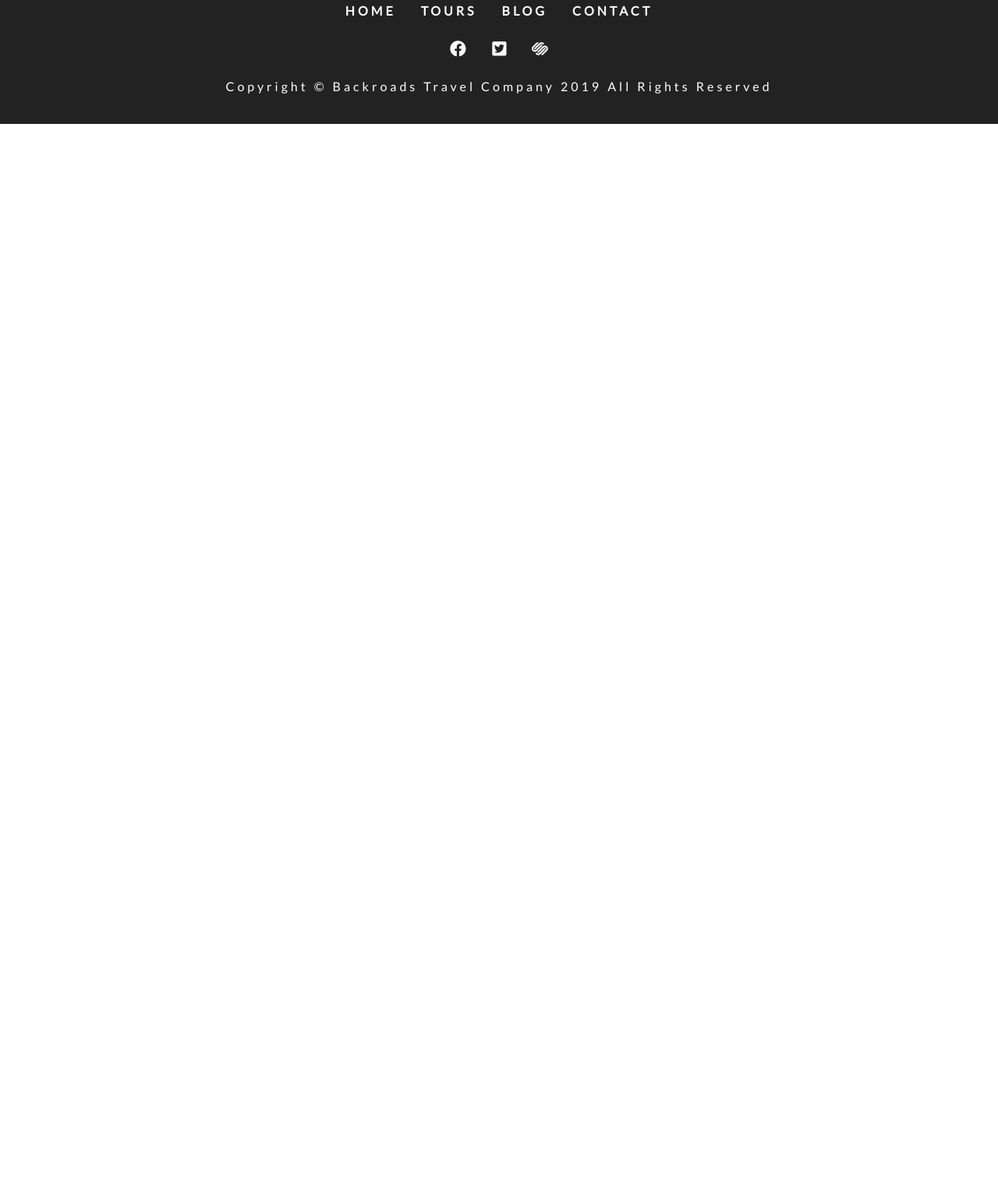
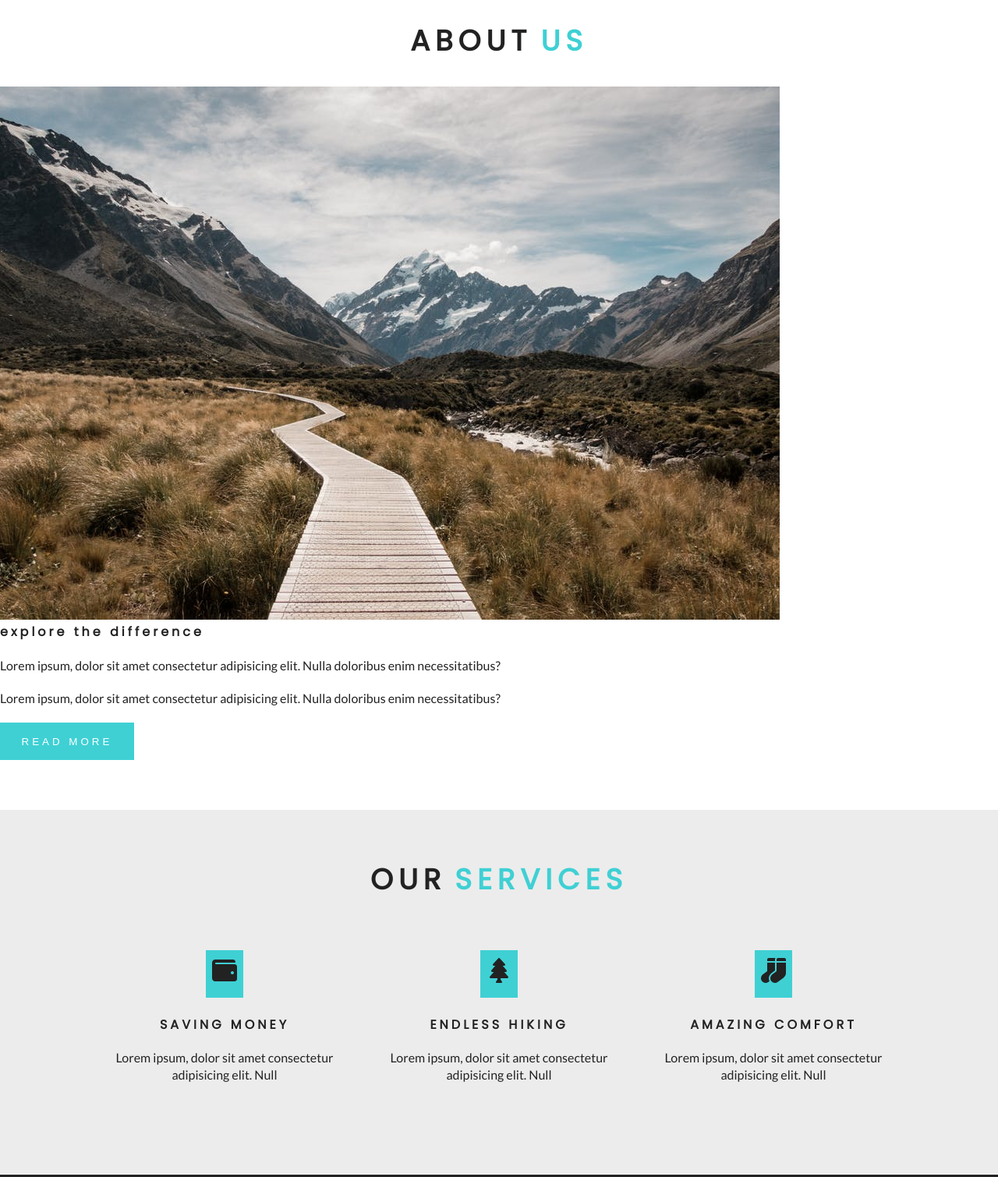
Before and after one commit to ledahu05/BackRoads, a Gatsby site: page / in a window 1280 px wide. Shown: the part 922-2432 px from the top of the page at 78% size. Before the commit the page ends 1081 px from the top, so only its background shows below. Built offline with nearby package versions, Linux system fonts and the light colour scheme; Gatsby itself is replaced by a stand-in of ours.

Commit message:
add styled component about and service section

```diff
--- a/gatsby-config.js
+++ b/gatsby-config.js
@@ -6,4 +6,5 @@
 
 module.exports = {
   /* Your site config here */
+  plugins: [`gatsby-plugin-sass`, `gatsby-plugin-styled-components`],
 }
--- a/package.json
+++ b/package.json
@@ -13,10 +13,14 @@
     "test": "echo \"Write tests! -> https://gatsby.dev/unit-testing\""
   },
   "dependencies": {
+    "babel-plugin-styled-components": "^1.10.6",
     "gatsby": "^2.13.3",
+    "gatsby-plugin-sass": "^2.1.3",
+    "gatsby-plugin-styled-components": "^3.1.2",
     "react": "^16.8.6",
     "react-dom": "^16.8.6",
-    "react-icons": "^3.7.0"
+    "react-icons": "^3.7.0",
+    "styled-components": "^4.3.2"
   },
   "devDependencies": {
     "prettier": "^1.18.2"
--- /dev/null
+++ b/src/components/Home/About.js
@@ -0,0 +1,34 @@
+import React from "react"
+import Title from "../Title"
+import styles from "../../css/about.module.css"
+import img from "../../images/defaultBcg.jpeg"
+const About = () => {
+  return (
+    <section className={styles.about}>
+      <Title title="about" subtitle="us" />
+      <div className={styles.aboutCenter}>
+        <article className={styles.aboutImg}>
+          <div className={styles.imgContainer}>
+            <img src={img} alt="about company" />
+          </div>
+        </article>
+        <article className={styles.aboutInfo}>
+          <h4>explore the difference</h4>
+          <p>
+            Lorem ipsum, dolor sit amet consectetur adipisicing elit. Nulla
+            doloribus enim necessitatibus?
+          </p>
+          <p>
+            Lorem ipsum, dolor sit amet consectetur adipisicing elit. Nulla
+            doloribus enim necessitatibus?
+          </p>
+          <button type="button" className="btn-primary">
+            read more
+          </button>
+        </article>
+      </div>
+    </section>
+  )
+}
+
+export default About
--- /dev/null
+++ b/src/components/Home/Services.js
@@ -0,0 +1,24 @@
+import React from "react"
+import Title from "../Title"
+import styles from "../../css/services.module.css"
+import services from "../../constants/services"
+const Services = () => {
+  return (
+    <section className={styles.services}>
+      <Title title="our" subtitle="services" />
+      <div className={styles.center}>
+        {services.map((item, index) => {
+          return (
+            <article key={index} className={styles.service}>
+              <span>{item.icon}</span>
+              <h4>{item.title}</h4>
+              <p>{item.text}</p>
+            </article>
+          )
+        })}
+      </div>
+    </section>
+  )
+}
+
+export default Services
--- /dev/null
+++ b/src/components/Title.js
@@ -0,0 +1,35 @@
+import React from "react"
+import styled from "styled-components"
+const Title = ({ title, subtitle, className }) => {
+  return (
+    <div className={className}>
+      <h4>
+        <span className="title">{title}</span>
+        <span>{subtitle}</span>
+      </h4>
+    </div>
+  )
+}
+
+export default styled(Title)`
+  text-transform: uppercase;
+  font-size: 2.3rem;
+  margin-bottom: 2rem;
+  h4 {
+    text-align: center;
+    letter-spacing: 7px;
+    color: var(--primaryColor);
+  }
+  .title {
+    color: var(--mainBlack);
+  }
+  span {
+    display: block;
+  }
+  @media (min-width: 576px) {
+    span {
+      display: inline-block;
+      margin: 0 0.35rem;
+    }
+  }
+`
--- a/src/constants/links.js
+++ b/src/constants/links.js
@@ -8,7 +8,7 @@ export default [
     text: "tours"
   },
   {
-    path: "/blog",
+    path: "/blogs",
     text: "blog"
   },
   {
--- /dev/null
+++ b/src/constants/services.js
@@ -0,0 +1,20 @@
+import React from "react"
+import { FaWallet, FaTree, FaSocks } from "react-icons/fa"
+
+export default [
+  {
+    icon: <FaWallet />,
+    title: "saving money",
+    text: "Lorem ipsum, dolor sit amet consectetur adipisicing elit. Null",
+  },
+  {
+    icon: <FaTree />,
+    title: "endless hiking",
+    text: "Lorem ipsum, dolor sit amet consectetur adipisicing elit. Null",
+  },
+  {
+    icon: <FaSocks />,
+    title: "amazing comfort",
+    text: "Lorem ipsum, dolor sit amet consectetur adipisicing elit. Null",
+  },
+]
--- a/src/pages/index.js
+++ b/src/pages/index.js
@@ -3,6 +3,8 @@ import { Link } from "gatsby"
 import Layout from "../components/Layout"
 import SimleHero from "../components/SimpleHero"
 import Banner from "../components/Banner"
+import About from "../components/Home/About"
+import Services from "../components/Home/Services"
 export default () => (
     <Layout>
         <SimleHero>
@@ -15,5 +17,7 @@ export default () => (
         </Link>
             </Banner>
         </SimleHero>
+        <About />
+        <Services />
     </Layout>
 )
```
Also changed, not shown: src/pages/404.js (+15 -8 lines), 1 other file.
